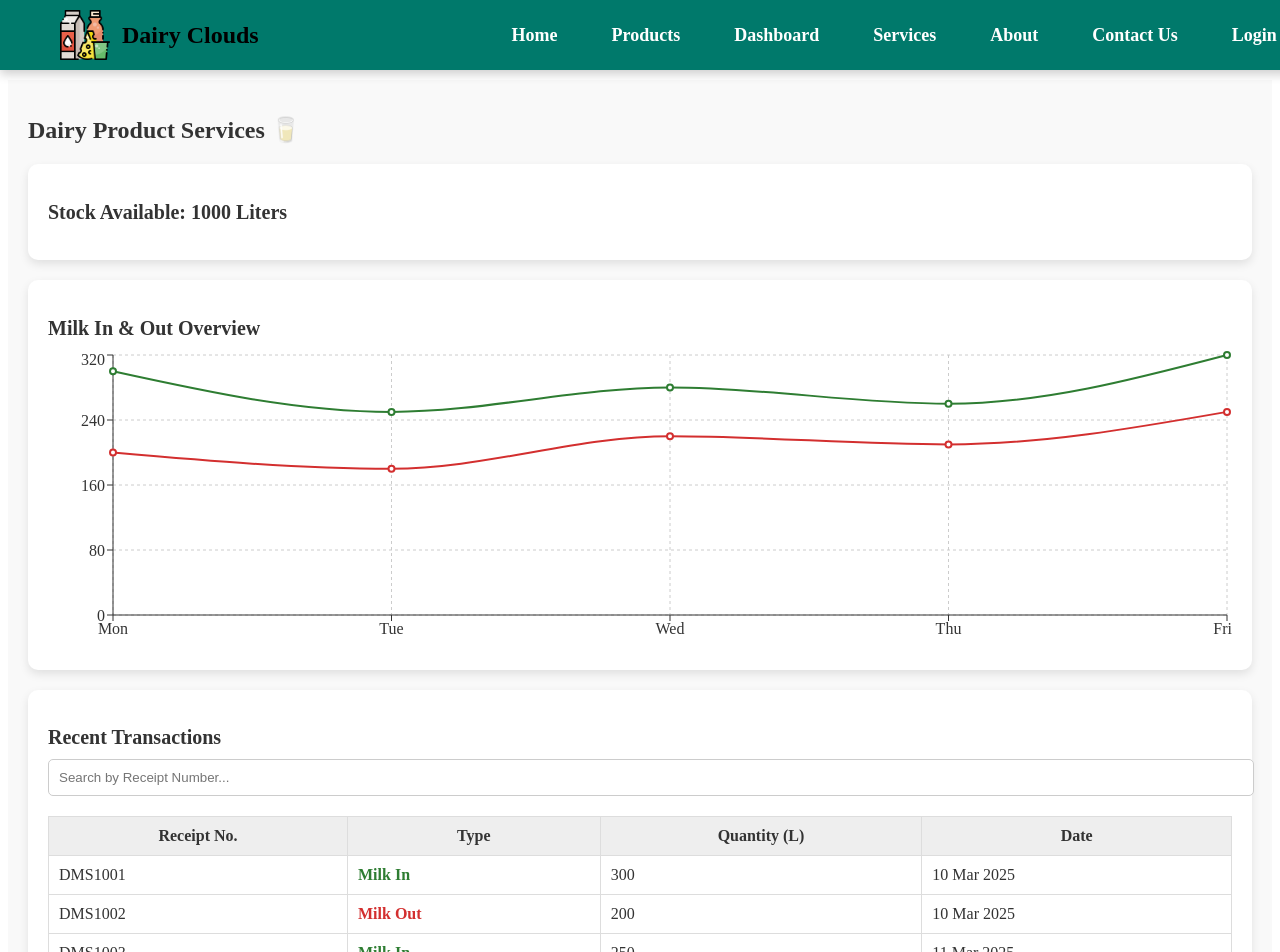
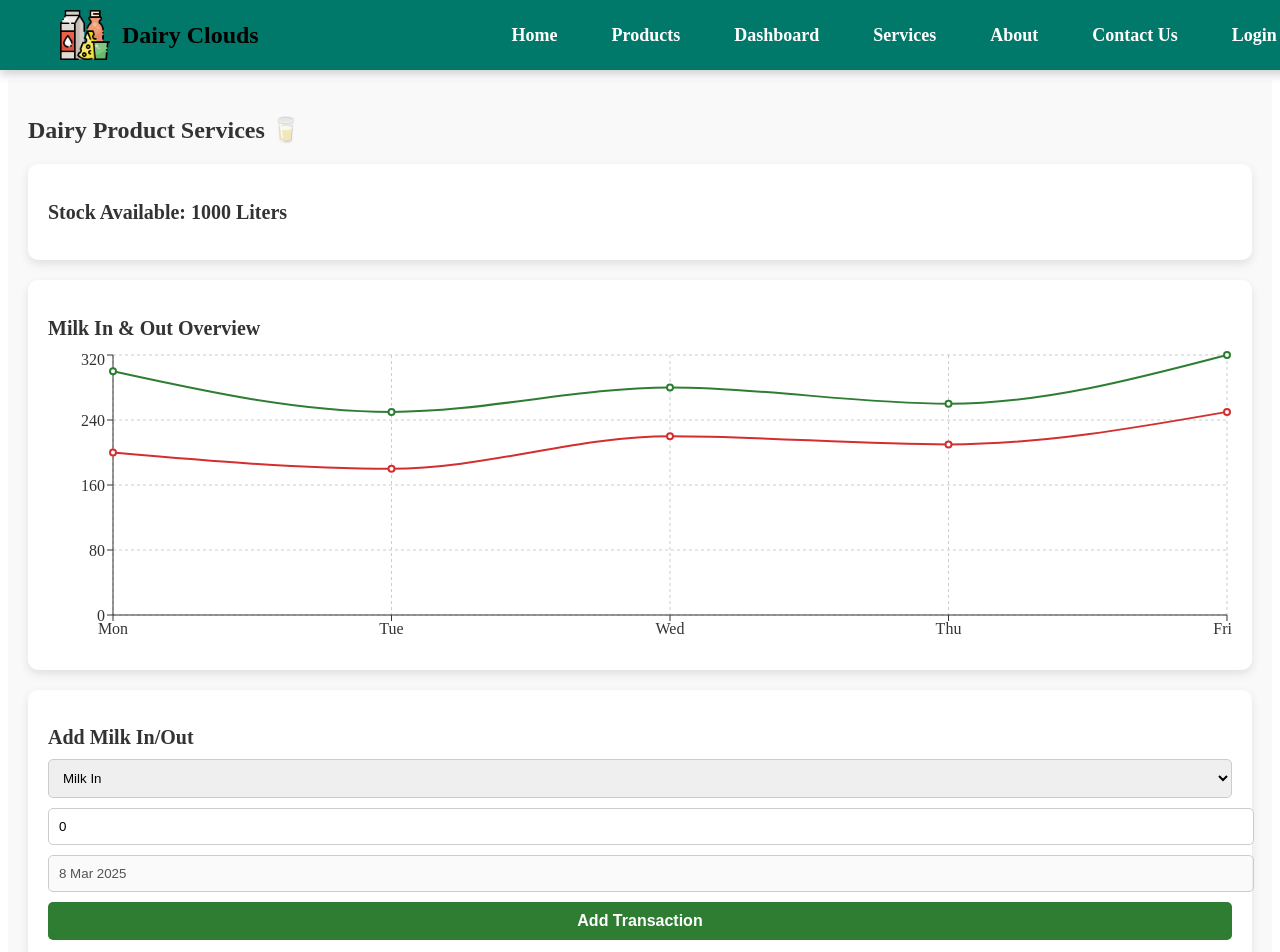
Before and after one commit to Pratik-shedge07/Dairy_Clouds, a React (Create React App) app: page /services in a window 1280 px wide. Shown: the top 952 px of the page. Built offline with nearby package versions, Linux system fonts and the light colour scheme.

Commit message:
transaction added

```diff
--- a/src/pages/Services.jsx
+++ b/src/pages/Services.jsx
@@ -5,31 +5,82 @@ import { motion } from "framer-motion";
 function Services() {
   const [stock, setStock] = useState(1000); // Updated initial stock
   const [searchTerm, setSearchTerm] = useState("");
-
-  const milkData = [
+  const [milkData, setMilkData] = useState([
     { day: "Mon", milkIn: 300, milkOut: 200 },
     { day: "Tue", milkIn: 250, milkOut: 180 },
     { day: "Wed", milkIn: 280, milkOut: 220 },
     { day: "Thu", milkIn: 260, milkOut: 210 },
     { day: "Fri", milkIn: 320, milkOut: 250 },
-  ];
+  ]);
 
-  const transactions = [
+  const [transactions, setTransactions] = useState([
     { receiptNo: "DMS1001", type: "Milk In", quantity: 300, date: "10 Mar 2025" },
     { receiptNo: "DMS1002", type: "Milk Out", quantity: 200, date: "10 Mar 2025" },
     { receiptNo: "DMS1003", type: "Milk In", quantity: 250, date: "11 Mar 2025" },
     { receiptNo: "DMS1004", type: "Milk Out", quantity: 180, date: "11 Mar 2025" },
     { receiptNo: "DMS1005", type: "Milk In", quantity: 280, date: "12 Mar 2025" },
-    { receiptNo: "DMS1006", type: "Milk Out", quantity: 220, date: "12 Mar 2025" },
-    { receiptNo: "DMS1007", type: "Milk In", quantity: 260, date: "13 Mar 2025" },
-    { receiptNo: "DMS1008", type: "Milk Out", quantity: 210, date: "13 Mar 2025" },
-    { receiptNo: "DMS1009", type: "Milk In", quantity: 320, date: "14 Mar 2025" },
-    { receiptNo: "DMS1010", type: "Milk Out", quantity: 250, date: "14 Mar 2025" },
-  ];
+  ]);
+
+  const [newTransaction, setNewTransaction] = useState({
+    type: "Milk In",
+    quantity: 0,
+    date: new Date().toLocaleDateString("en-GB", { day: "numeric", month: "short", year: "numeric" }),
+  });
 
   const filteredTransactions = transactions.filter((txn) =>
     txn.receiptNo.toLowerCase().includes(searchTerm.toLowerCase())
   );
+
+  const handleInputChange = (e) => {
+    const { name, value } = e.target;
+    setNewTransaction({ ...newTransaction, [name]: value });
+  };
+
+  const handleSubmit = (e) => {
+    e.preventDefault();
+
+    // Generate a new receipt number
+    const newReceiptNo = `DMS${transactions.length + 1001}`;
+
+    // Update transactions (keep only the last 5 entries)
+    const updatedTransactions = [
+      ...transactions,
+      {
+        receiptNo: newReceiptNo,
+        ...newTransaction,
+        quantity: parseInt(newTransaction.quantity),
+      },
+    ].slice(-5); // Keep only the last 5 entries
+    setTransactions(updatedTransactions);
+
+    // Update milkData (keep only the last 5 entries)
+    const day = new Date().toLocaleDateString("en-US", { weekday: "short" });
+    const updatedMilkData = milkData.map((data) => {
+      if (data.day === day) {
+        return {
+          ...data,
+          milkIn: newTransaction.type === "Milk In" ? data.milkIn + parseInt(newTransaction.quantity) : data.milkIn,
+          milkOut: newTransaction.type === "Milk Out" ? data.milkOut + parseInt(newTransaction.quantity) : data.milkOut,
+        };
+      }
+      return data;
+    });
+    setMilkData(updatedMilkData.slice(-5)); // Keep only the last 5 entries
+
+    // Update stock
+    setStock((prevStock) =>
+      newTransaction.type === "Milk In"
+        ? prevStock + parseInt(newTransaction.quantity)
+        : prevStock - parseInt(newTransaction.quantity)
+    );
+
+    // Reset form
+    setNewTransaction({
+      type: "Milk In",
+      quantity: 0,
+      date: new Date().toLocaleDateString("en-GB", { day: "numeric", month: "short", year: "numeric" }),
+    });
+  };
 
   const styles = {
     container: {
@@ -54,6 +105,48 @@ function Services() {
       marginBottom: "10px",
       borderRadius: "5px",
       border: "1px solid #ccc",
+    },
+    formInput: {
+      padding: "10px",
+      width: "100%",
+      marginBottom: "10px",
+      borderRadius: "5px",
+      border: "1px solid #ccc",
+    },
+    formButton: {
+      padding: "10px 20px",
+      backgroundColor: "#2E7D32",
+      color: "#fff",
+      border: "none",
+      borderRadius: "5px",
+      cursor: "pointer",
+      width: "100%",
+      fontSize: "16px",
+      fontWeight: "bold",
+    },
+    table: {
+      width: "100%",
+      borderCollapse: "collapse",
+      marginTop: "10px",
+    },
+    tableHeader: {
+      backgroundColor: "#2E7D32",
+      color: "#fff",
+      padding: "10px",
+      textAlign: "left",
+    },
+    tableRow: {
+      borderBottom: "1px solid #ddd",
+    },
+    tableCell: {
+      padding: "10px",
+      textAlign: "left",
+    },
+    noTransactions: {
+      textAlign: "center",
+      padding: "10px",
+      fontWeight: "bold",
+      color: "#777",
     },
   };
 
@@ -86,6 +179,41 @@ function Services() {
         </ResponsiveContainer>
       </motion.div>
 
+      {/* Add Milk In & Out Form */}
+      <motion.div style={styles.section} initial={{ y: 50 }} animate={{ y: 0 }} transition={{ duration: 0.5 }}>
+        <h2 style={{ fontSize: "20px", marginBottom: "10px" }}>Add Milk In/Out</h2>
+        <form onSubmit={handleSubmit}>
+          <select
+            name="type"
+            value={newTransaction.type}
+            onChange={handleInputChange}
+            style={styles.formInput}
+          >
+            <option value="Milk In">Milk In</option>
+            <option value="Milk Out">Milk Out</option>
+          </select>
+          <input
+            type="number"
+            name="quantity"
+            placeholder="Quantity (L)"
+            value={newTransaction.quantity}
+            onChange={handleInputChange}
+            style={styles.formInput}
+          />
+          <input
+            type="text"
+            name="date"
+            value={newTransaction.date}
+            onChange={handleInputChange}
+            style={styles.formInput}
+            disabled
+          />
+          <button type="submit" style={styles.formButton}>
+            Add Transaction
+          </button>
+        </form>
+      </motion.div>
+
       {/* Transaction Search & Table */}
       <motion.div style={styles.section} initial={{ y: 50 }} animate={{ y: 0 }} transition={{ duration: 0.5 }}>
         <h2 style={{ fontSize: "20px", marginBottom: "10px" }}>Recent Transactions</h2>
@@ -96,37 +224,36 @@ function Services() {
           value={searchTerm}
           onChange={(e) => setSearchTerm(e.target.value)}
         />
-        <table style={{ width: "100%", borderCollapse: "collapse", marginTop: "10px" }}>
+        <table style={styles.table}>
           <thead>
             <tr>
-              <th style={{ border: "1px solid #ddd", padding: "10px", backgroundColor: "#eee" }}>Receipt No.</th>
-              <th style={{ border: "1px solid #ddd", padding: "10px", backgroundColor: "#eee" }}>Type</th>
-              <th style={{ border: "1px solid #ddd", padding: "10px", backgroundColor: "#eee" }}>Quantity (L)</th>
-              <th style={{ border: "1px solid #ddd", padding: "10px", backgroundColor: "#eee" }}>Date</th>
+              <th style={styles.tableHeader}>Receipt No.</th>
+              <th style={styles.tableHeader}>Type</th>
+              <th style={styles.tableHeader}>Quantity (L)</th>
+              <th style={styles.tableHeader}>Date</th>
             </tr>
           </thead>
           <tbody>
             {filteredTransactions.length > 0 ? (
               filteredTransactions.map((txn) => (
-                <tr key={txn.receiptNo}>
-                  <td style={{ border: "1px solid #ddd", padding: "10px" }}>{txn.receiptNo}</td>
+                <tr key={txn.receiptNo} style={styles.tableRow}>
+                  <td style={styles.tableCell}>{txn.receiptNo}</td>
                   <td
                     style={{
-                      border: "1px solid #ddd",
-                      padding: "10px",
+                      ...styles.tableCell,
                       fontWeight: "bold",
                       color: txn.type === "Milk In" ? "#2E7D32" : "#D32F2F",
                     }}
                   >
                     {txn.type}
                   </td>
-                  <td style={{ border: "1px solid #ddd", padding: "10px" }}>{txn.quantity}</td>
-                  <td style={{ border: "1px solid #ddd", padding: "10px" }}>{txn.date}</td>
+                  <td style={styles.tableCell}>{txn.quantity}</td>
+                  <td style={styles.tableCell}>{txn.date}</td>
                 </tr>
               ))
             ) : (
               <tr>
-                <td colSpan="4" style={{ textAlign: "center", padding: "10px", fontWeight: "bold" }}>
+                <td colSpan="4" style={styles.noTransactions}>
                   No transactions found
                 </td>
               </tr>
```
